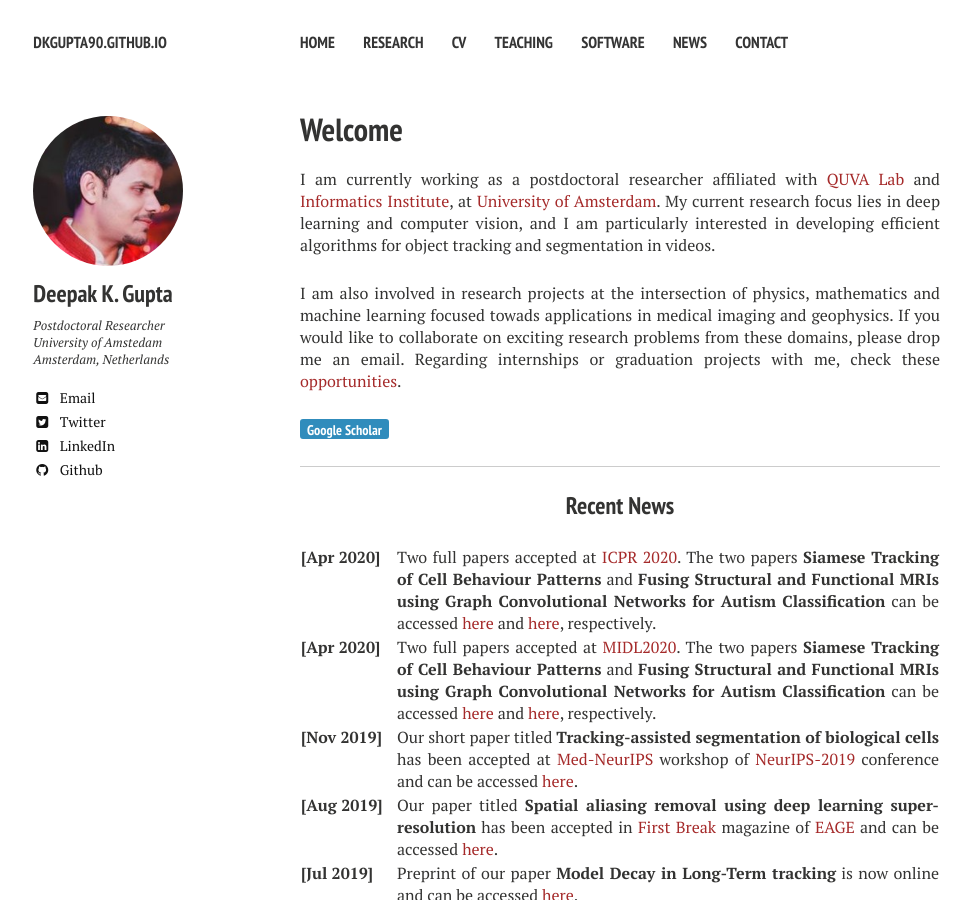
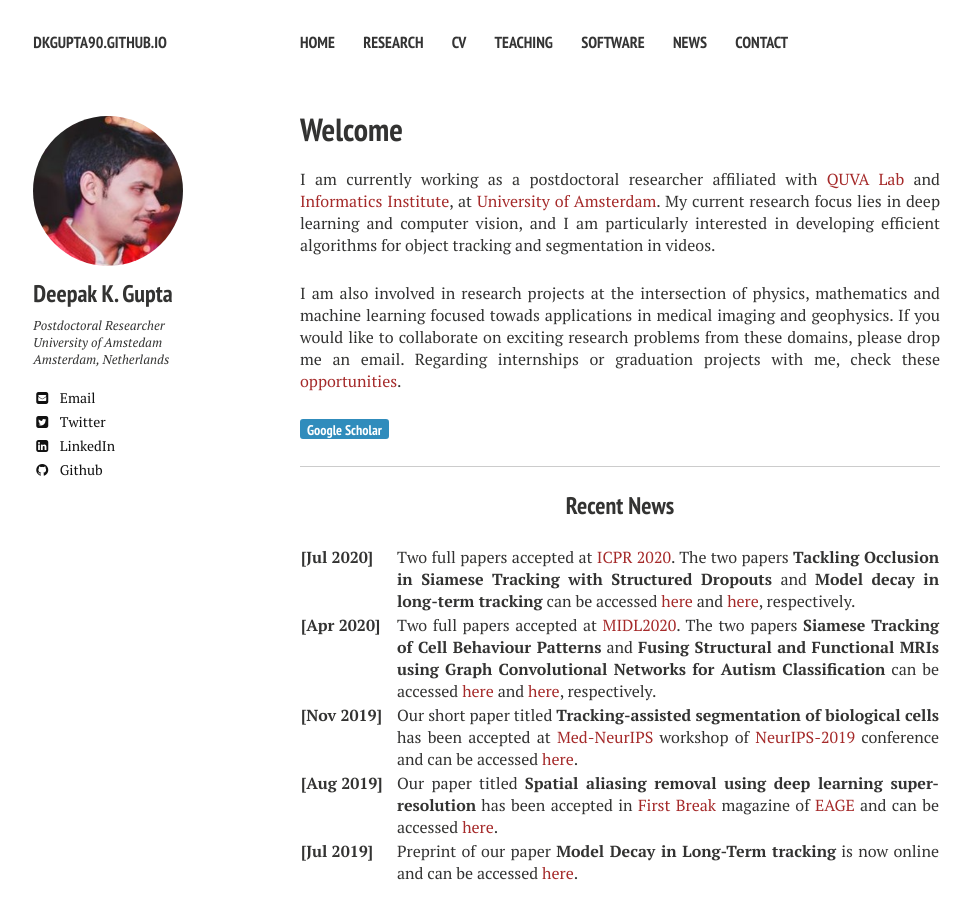
Before and after one commit to dkgupta90/dkgupta90.github.io, a Jekyll site: the page built from index.md, in a window 1280 px wide and 900 px high. Shown: the whole window, without its empty margins (20-991 px from the left). Built offline with Jekyll 4.4.1, drawn with Linux system fonts in a browser that asks for light colours; nearby versions of some CDN libraries.

Commit message:
added icpr v1

```diff
--- a/index.md
+++ b/index.md
@@ -18,8 +18,9 @@ I am also involved in research projects at the intersection of physics, mathemat
     <col width="15%">
     <col width="85%">
     <tr>
-        <td valign="top"><strong>[Apr 2020]</strong></td>
-        <td>Two full papers accepted at <a href="https://www.micc.unifi.it/icpr2020/">ICPR 2020</a>. The two papers <b>Siamese Tracking of Cell Behaviour Patterns</b> and <b>Fusing Structural and Functional MRIs using Graph Convolutional Networks for Autism Classification</b> can be accessed <a href = "https://openreview.net/forum?id=V3ZrDLgNgu">here</a>  and <a href = "https://openreview.net/forum?id=EKu4FU5s4">here</a>, respectively.</td>
+        <td valign="top"><strong>[Jul 2020]</strong></td>
+        <td>Two full papers accepted at <a href="https://www.micc.unifi.it/icpr2020/">ICPR 2020</a>. The two papers <b>Tackling Occlusion in Siamese Tracking with Structured Dropouts
+</b> and <b>Model decay in long-term tracking</b> can be accessed <a href = "https://arxiv.org/abs/2006.16571">here</a>  and <a href = "https://arxiv.org/abs/1908.01603">here</a>, respectively.</td>
     </tr>
     <tr>
         <td valign="top"><strong>[Apr 2020]</strong></td>
```
